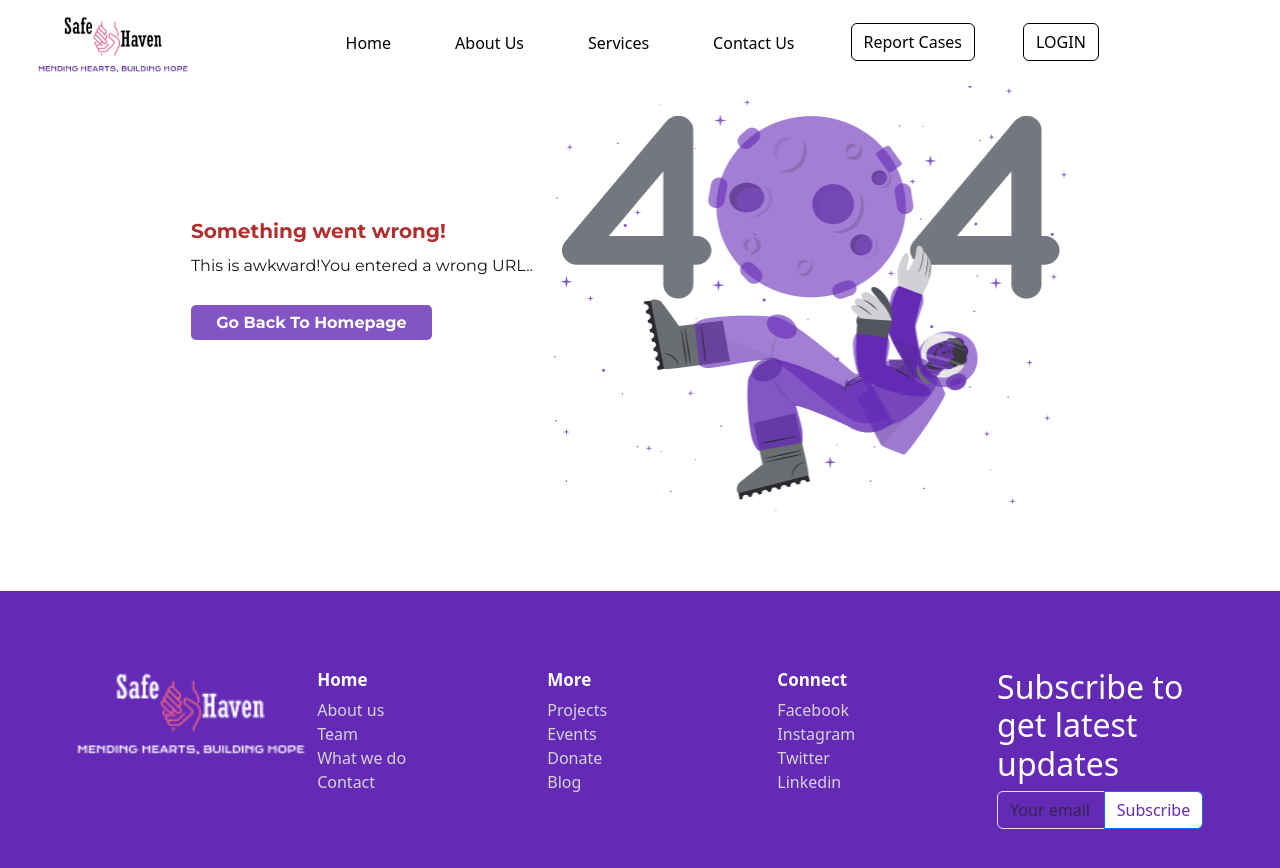
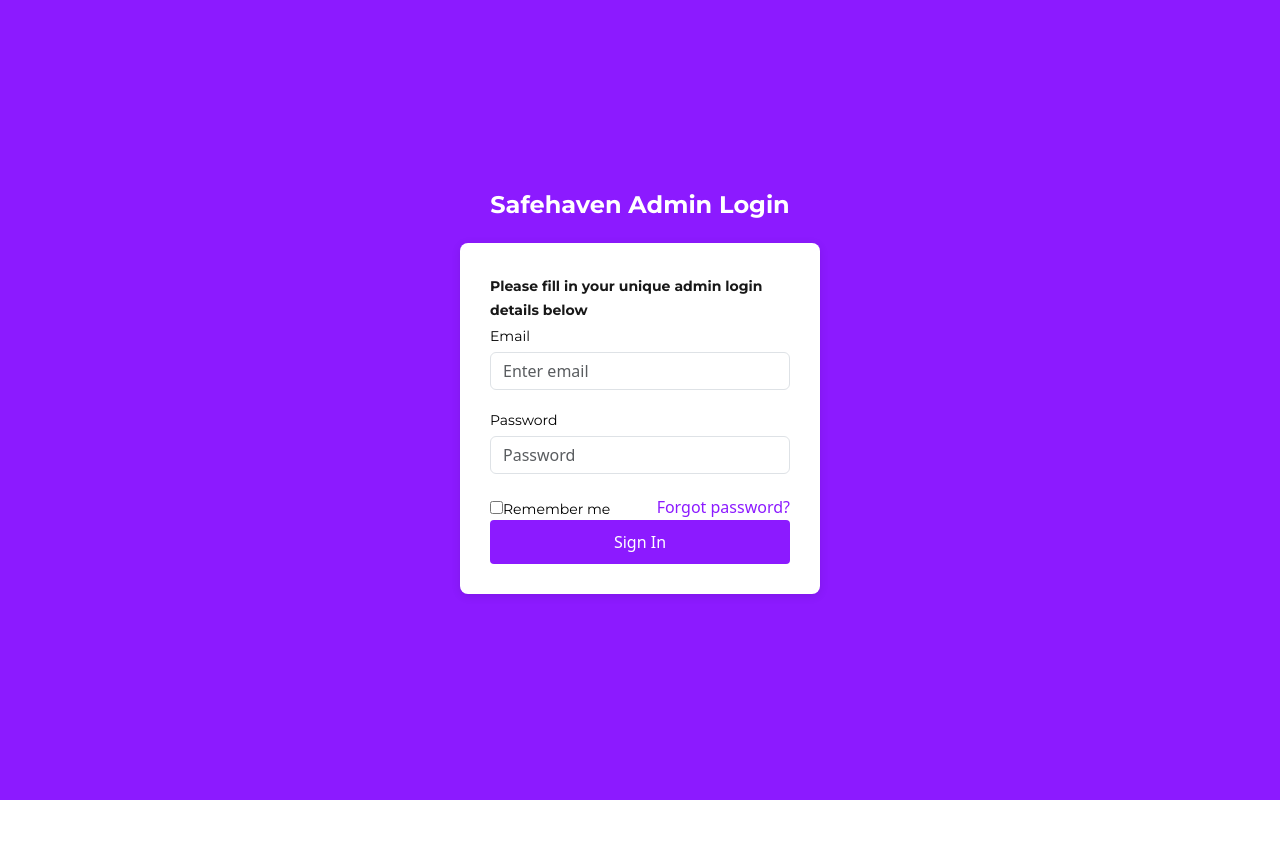
Before and after one commit to DIANAAJAMBO/SafeHaven, a React (Vite) app: page /adminlogin in a window 1280 px wide. Shown: the top 868 px of the page. After the commit the page ends 800 px from the top, so only its background shows below. Built offline with nearby package versions, Linux system fonts and the light colour scheme.

Commit message:
create an adminlogin page

```diff
--- a/src/App.css
+++ b/src/App.css
@@ -45,3 +45,117 @@
   border-radius: 5px;
   cursor: pointer;
 }
+
+#body-of-admin{
+  display: flex;
+  align-items: center;
+  justify-content: center;
+  width: 100%;
+  height: 100vh;
+  background-color: #8c1aff;
+  flex-direction: column;
+}
+
+.title{
+  font-family: 'Montserrat';
+  font-weight: 600;
+  font-size: 24px;
+  color: #FFFFFF;
+ }
+
+ #instruction-text{
+  font-family: 'Montserrat';
+  font-weight: 600;
+  font-size: 14px;
+  color: #181818;
+  text-align: center;
+ }
+
+ #admin-login-label{
+  font-family: 'Montserrat';
+  font-weight: 400;
+  font-size: 14px;
+  color: #000000;
+  /* text-align: left; */
+  margin-top: 5px;
+ }
+
+
+#child-container{
+border: 1px solid white;
+display: flex;
+align-items: center;
+justify-content: center;
+}
+
+.admin-container {
+  max-width: 400px;
+  width: 100%;
+  padding: 20px;
+}
+
+.login-card {
+  background-color: #fff;
+  border-radius: 8px;
+  box-shadow: 0 2px 10px rgba(0, 0, 0, 0.1);
+  padding: 30px;
+}
+
+.login-card h2 {
+  text-align: center;
+  margin-bottom: 20px;
+}
+
+.form-group {
+  margin-bottom: 20px;
+}
+
+.form-group label {
+  display: block;
+  font-weight: bold;
+  margin-bottom: 5px;
+}
+
+.form-control {
+  width: 100%;
+  padding: 10px;
+  border: 1px solid #ccc;
+  border-radius: 4px;
+}
+
+.form-check {
+  display: flex;
+  justify-content: space-between;
+  align-items: center;
+  margin-bottom: 20px;
+}
+
+.remember-me-parent{
+ display: flex;
+ flex-direction: row;
+ align-items: center;
+ justify-content: space-between;
+}
+
+.remember-me-checkbox{
+margin-right: 10px;
+}
+
+.password {
+  color: #8c1aff;
+  text-decoration: none;
+}
+
+.admin-btn {
+  width: 100%;
+  padding: 10px;
+  background-color: #8c1aff;
+  color: #fff;
+  border: none;
+  border-radius: 4px;
+  cursor: pointer;
+}
+
+.admin-btn:hover {
+  background-color: #6e00cc;
+}
--- a/src/App.jsx
+++ b/src/App.jsx
@@ -12,7 +12,7 @@ import Services from './pages/Services.jsx';
 import Layout from './pages/Layout.jsx'
 import Reportcases from './pages/Reportcases.jsx';
 import Errorpage from './pages/Errorpage.jsx';
-
+import Adminlogin from './pages/Adminlogin.jsx'
 function App() {
 
 
@@ -31,7 +31,7 @@ function App() {
           <Route path="/signup" element={<Signup />} />
           <Route path="/verifyaccount" element={<Verifyaccount />} />
           <Route path="/forgotpassword" element={<Forgotpassword />} />
-
+          <Route path="/adminlogin" element={<Adminlogin />} />
           <Route path="*" element={<Layout><Errorpage /></Layout>} />
         </Routes>
       </Router>
--- /dev/null
+++ b/src/pages/Adminlogin.jsx
@@ -0,0 +1,34 @@
+import React from 'react'
+
+const Adminlogin = () => {
+    return (
+<div id="body-of-admin">
+  <div className="title">Safehaven Admin Login</div>
+  <div className="admin-container">
+    <div className="login-card">
+      <span id="instruction-text">Please fill in your unique admin login details below</span>
+     <form>
+        <div className="form-group">
+          <label id="admin-login-label" for="email">Email</label>
+          <input type="email" id="email" className="form-control" placeholder="Enter email" />
+        </div>
+        <div className="form-group">
+          <label id="admin-login-label" for="password">Password</label>
+          <input type="password" id="password" className="form-control" placeholder="Password" />
+        </div>
+        <div className="remember-me-parent">
+          <div>
+          <input type="checkbox"  id="remember-me-checkbox"/>
+          <label id="admin-login-label" for="remember-me">Remember me</label>
+        </div>
+          <a href="#" className="password">Forgot password?</a>
+        </div>
+        <button type="submit" className="admin-btn">Sign In</button>
+      </form>
+    </div>
+  </div>
+
+  </div>
+    );
+    }
+export default Adminlogin;
```
